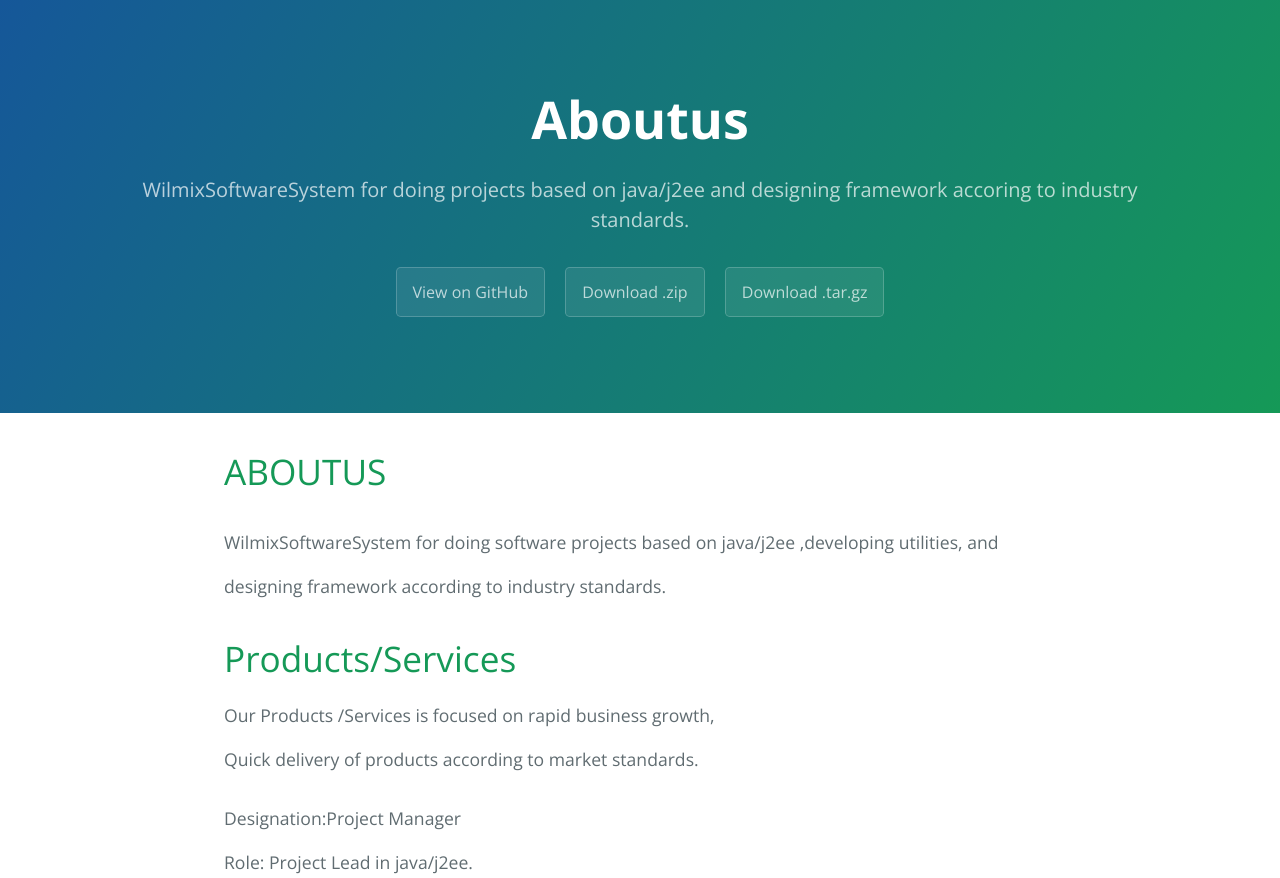
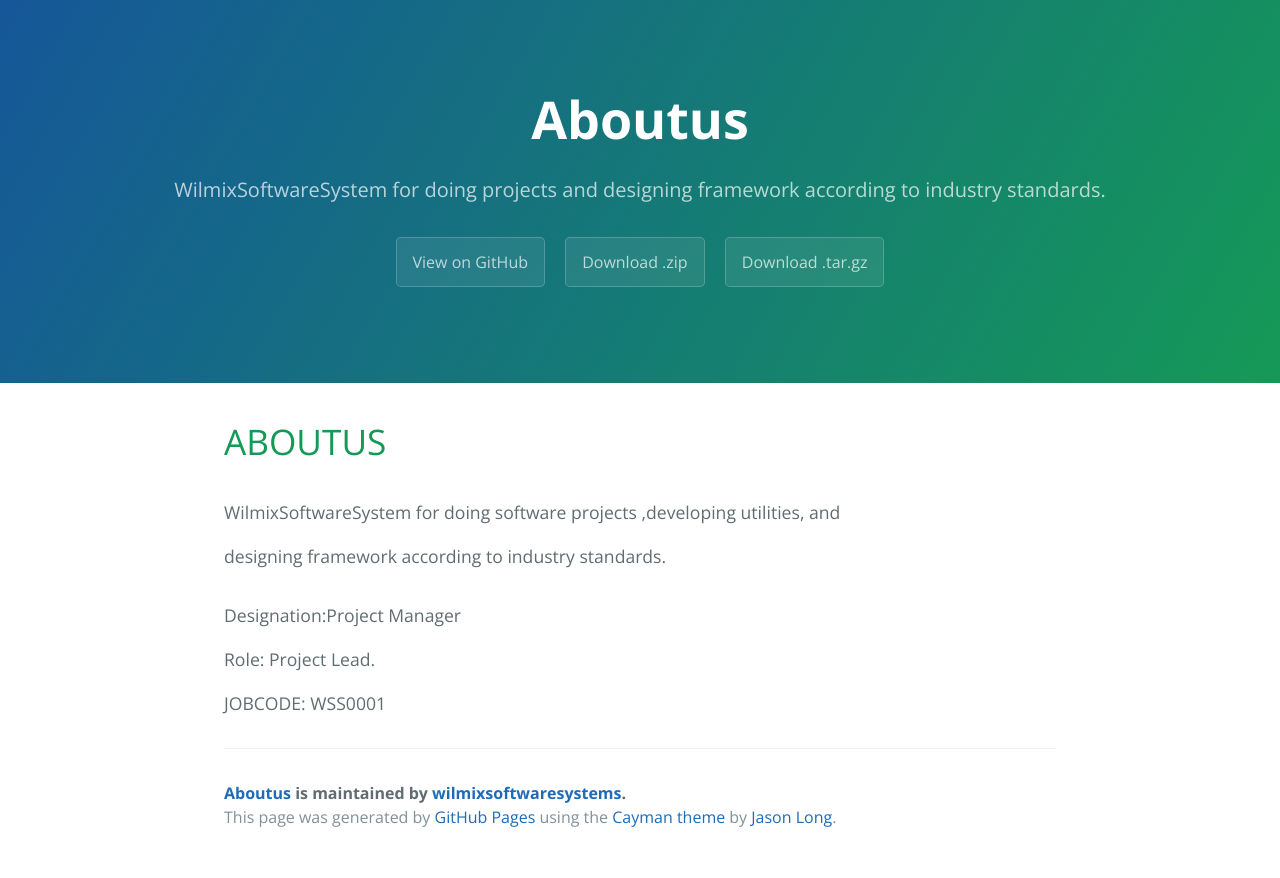
Before and after one commit to wilmixsoftwaresystems/ABOUTUS, a plain HTML site: page index.html in a window 1280 px wide. Shown: the top 878 px of the page. Drawn offline with nearby package versions, Linux system fonts and the light colour scheme.

Commit message:
Create gh-pages branch via GitHub

```diff
--- a/index.html
+++ b/index.html
@@ -12,7 +12,7 @@
   <body>
     <section class="page-header">
       <h1 class="project-name">Aboutus</h1>
-      <h2 class="project-tagline">WilmixSoftwareSystem  for  doing  projects   based  on  java/j2ee   and   designing  framework   accoring  to  industry  standards.</h2>
+      <h2 class="project-tagline">WilmixSoftwareSystem  for  doing  projects    and   designing  framework   according  to  industry  standards.</h2>
       <a href="https://github.com/wilmixsoftwaresystems/ABOUTUS" class="btn">View on GitHub</a>
       <a href="https://github.com/wilmixsoftwaresystems/ABOUTUS/zipball/master" class="btn">Download .zip</a>
       <a href="https://github.com/wilmixsoftwaresystems/ABOUTUS/tarball/master" class="btn">Download .tar.gz</a>
@@ -24,22 +24,15 @@
 
 <h1></h1>
 
-<p>WilmixSoftwareSystem  for  doing software projects   based  on  java/j2ee ,developing  utilities,  and   </p>
+<p>WilmixSoftwareSystem  for  doing software projects  ,developing  utilities,  and   </p>
 
 <p>designing  framework   according  to  industry  standards.</p>
-
-<h1>
-<a id="productsservices" class="anchor" href="#productsservices" aria-hidden="true"><span aria-hidden="true" class="octicon octicon-link"></span></a>Products/Services</h1>
-
-<p>Our Products /Services is focused on rapid business growth,</p>
-
-<p>Quick delivery of products according to market standards.</p>
 
 <h1></h1>
 
 <p>Designation:Project  Manager</p>
 
-<p>Role:  Project Lead in  java/j2ee.</p>
+<p>Role:  Project Lead.</p>
 
 <p>JOBCODE:  WSS0001</p>
 
--- a/params.json
+++ b/params.json
@@ -1,6 +1,6 @@
 {
   "name": "Aboutus",
-  "tagline": "WilmixSoftwareSystem  for  doing  projects   based  on  java/j2ee   and   designing  framework   accoring  to  industry  standards.",
-  "body": "# ABOUTUS\r\n==========\r\n\r\nWilmixSoftwareSystem  for  doing software projects   based  on  java/j2ee ,developing  utilities,  and   \r\n\r\ndesigning  framework   according  to  industry  standards.\r\n\r\n\r\nProducts/Services\r\n=================== \r\n\r\nOur Products /Services is focused on rapid business growth,\r\n\r\nQuick delivery of products according to market standards.\r\n\r\n==================================================================================================================\r\n\r\nDesignation:Project  Manager\r\n\r\nRole:  Project Lead in  java/j2ee.\r\n\r\n\r\nJOBCODE:  WSS0001\r\n\r\n======================================================================================================================\r\n",
+  "tagline": "WilmixSoftwareSystem  for  doing  projects    and   designing  framework   according  to  industry  standards.",
+  "body": "# ABOUTUS\r\n==========\r\n\r\nWilmixSoftwareSystem  for  doing software projects  ,developing  utilities,  and   \r\n\r\ndesigning  framework   according  to  industry  standards.\r\n\r\n==================================================================================================================\r\n\r\nDesignation:Project  Manager\r\n\r\nRole:  Project Lead.\r\n\r\n\r\nJOBCODE:  WSS0001\r\n\r\n======================================================================================================================\r\n",
   "note": "Don't delete this file! It's used internally to help with page regeneration."
 }
```
